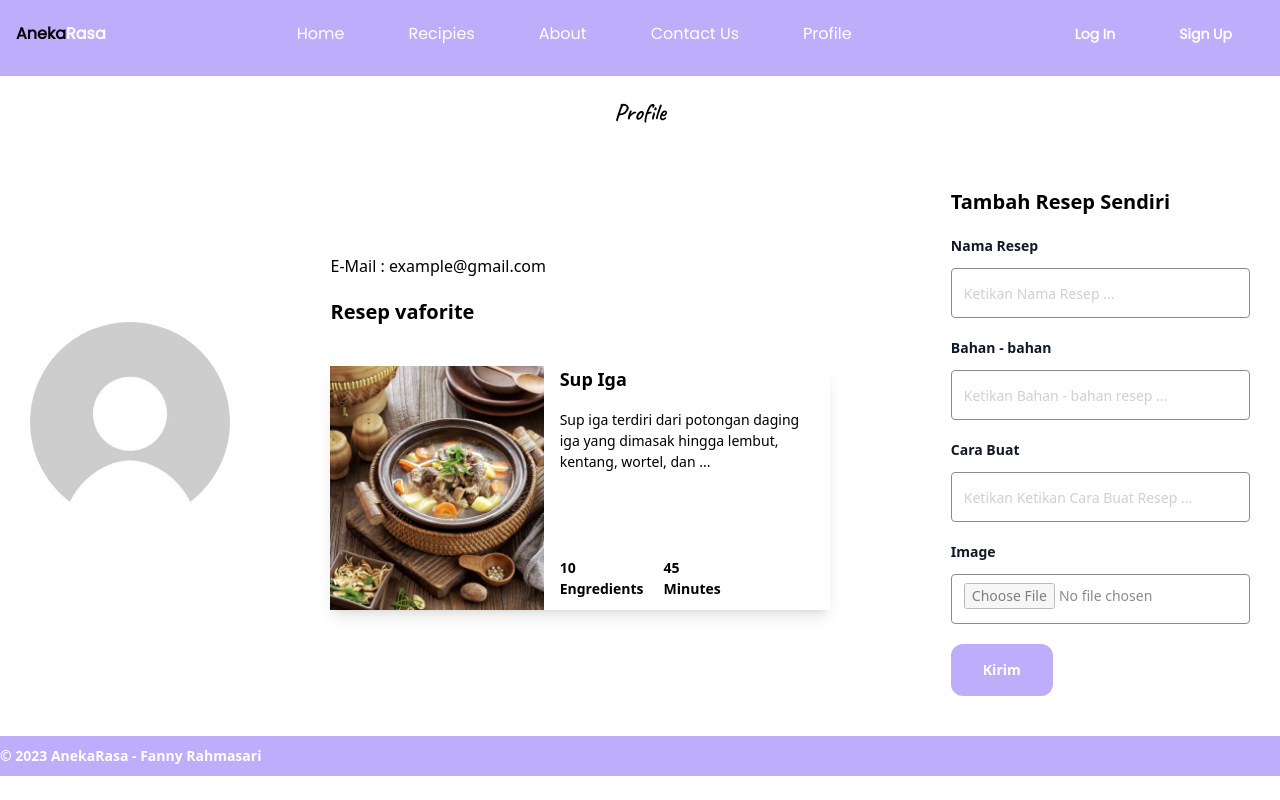
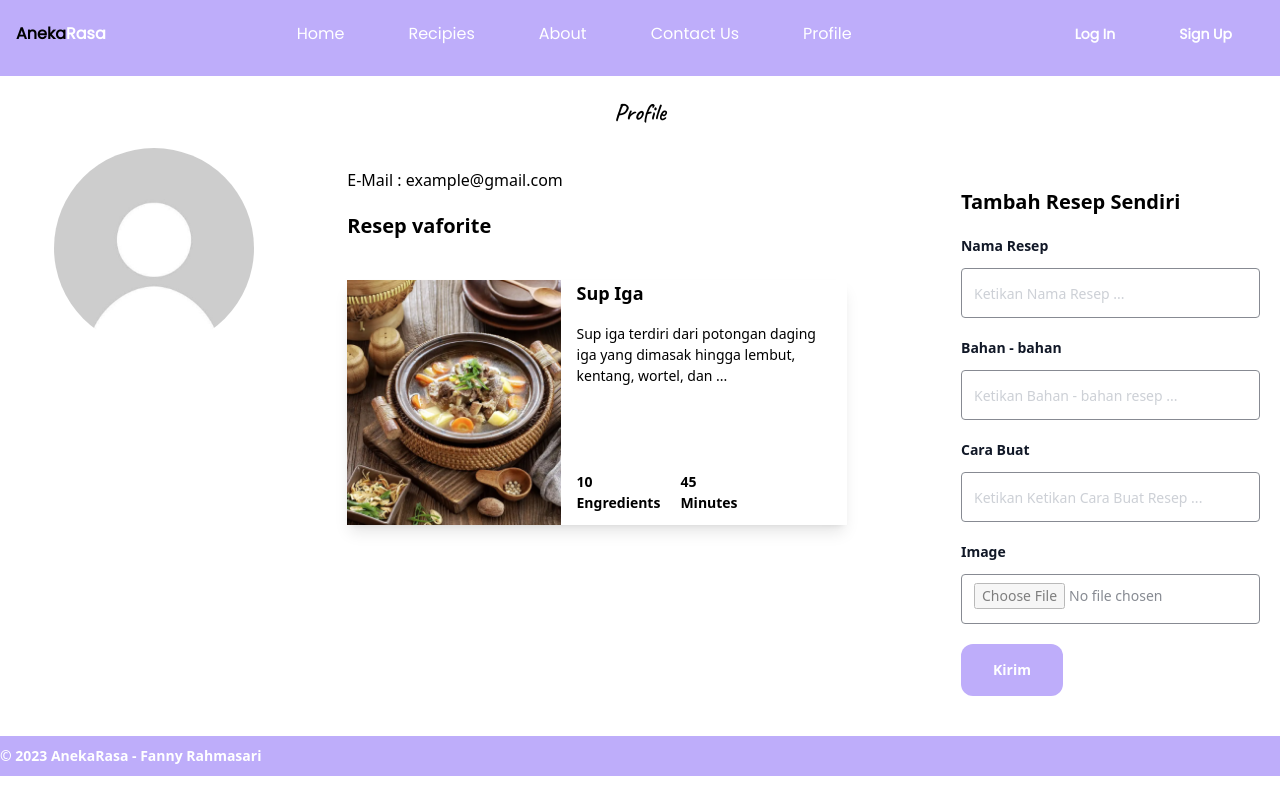
Before and after one commit to fannyrahmasari/web_resep_makanan, a React (Vite) app: page /profile in a window 1280 px wide. Built offline with nearby package versions, Linux system fonts and the light colour scheme.

Commit message:
feat : edit halaman profile

```diff
--- a/src/pages/profile.jsx
+++ b/src/pages/profile.jsx
@@ -13,19 +13,19 @@ const Profile = () => {
 
             <h1 className="text-center font-caveat text-2xl font-semibold mt-5 mb-5">Profile</h1>
 
-            <div className="container mx-auto flex lg:justify-around mb-10 flex-col lg:flex-row md:flex-row justify-center items-center">
-                <div>
+            <div className="container mx-auto flex lg:justify-around mb-10 flex-col lg:flex-row md:flex-row">
+                <div className="mx-auto">
                     <img src="../src/assets/img/profile.jpg" alt="" className="w-[200px] rounded-full" />
                 </div>
 
-                <div className="mt-5 md:ml-10">
+                <div className="mt-5 md:ml-10 mx-auto">
                     <p className="text-center lg:text-left md:text-left">E-Mail : example@gmail.com</p>
                     <h2 className="mt-5 font-semibold text-xl">Resep vaforite</h2>
 
                     <Card image="../src/assets/img/card-2.png" judul="Sup Iga" content="Sup iga terdiri dari potongan daging iga yang dimasak hingga lembut, kentang, wortel, dan ..." />
                 </div>
 
-                <div className="ml-10">
+                <div className="ml-10 mr-5">
                     <h2 className="font-semibold text-xl mt-10">Tambah Resep Sendiri</h2>
                     <form>
                         <InputForm
--- a/src/routes/index.jsx
+++ b/src/routes/index.jsx
@@ -4,6 +4,7 @@ import Login from '../pages/auth/login'
 import SignUp from '../pages/auth/signup'
 import AllRecipe from '../pages/allRecipe'
 import Profile from '../pages/profile'
+import DetailRecipes from '../pages/detailRecipes'
 
 function App() {
 
@@ -15,6 +16,7 @@ function App() {
         <Route path='/signup' element={<SignUp />} />
         <Route path='/allrecipe' element={<AllRecipe />} />
         <Route path='/profile' element={<Profile />} />
+        <Route path='/detail' element={<DetailRecipes />} />
       </Routes>
     </Router>
   )
```
